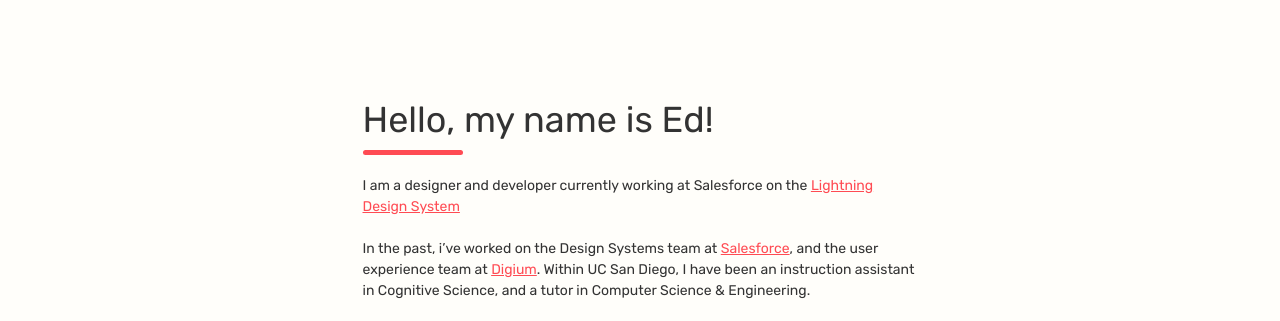
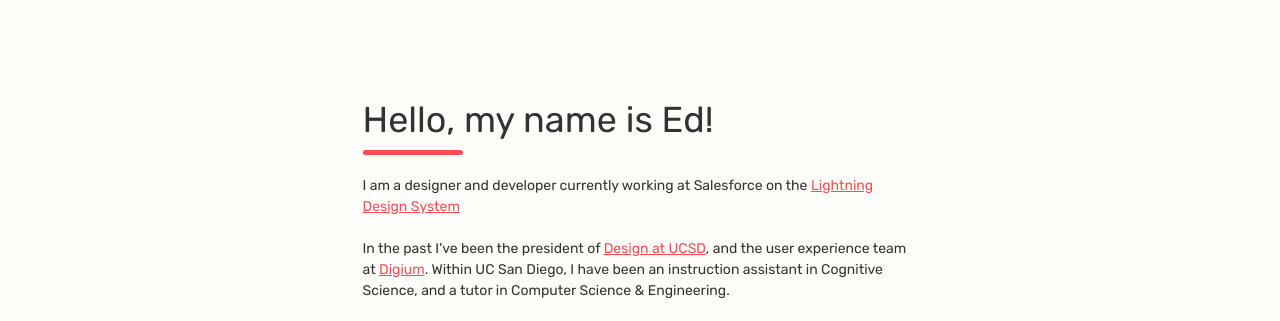
Before and after one commit to engai/engai.github.io, a plain HTML site: page index.html in a window 1280 px wide. Shown: the top 321 px of the page. Drawn offline with nearby package versions, Linux system fonts and the light colour scheme.

Commit message:
update design at ucsd

```diff
--- a/index.html
+++ b/index.html
@@ -44,7 +44,7 @@
           <p>
             I am a designer and developer currently working at Salesforce on the <a href="https://www.lightningdesignsystem.com/">Lightning Design System</a>
             <br><br>
-            In the past, i’ve worked on the Design Systems team at <a href="https://medium.com/salesforce-ux/interning-as-a-ux-engineer-290e9115a034" target="_blank">Salesforce</a>, and the user experience team at <a href="https://www.digium.com/products/business-phone-systems" target="_blank">Digium</a>. Within UC San Diego, I have been an instruction assistant in Cognitive Science, and a tutor in Computer Science & Engineering.
+            In the past I've been the president of <a href="https://designatucsd.org/">Design at UCSD</a>, and the user experience team at <a href="https://www.digium.com/products/business-phone-systems" target="_blank">Digium</a>. Within UC San Diego, I have been an instruction assistant in Cognitive Science, and a tutor in Computer Science & Engineering.
             <br><br>
             Here's my <a href="Resume2016.pdf" target="_blank">resume</a> & <a href="/old" target="_blank">old site</a>. Feel free to connect with me below!
           </p>
```
